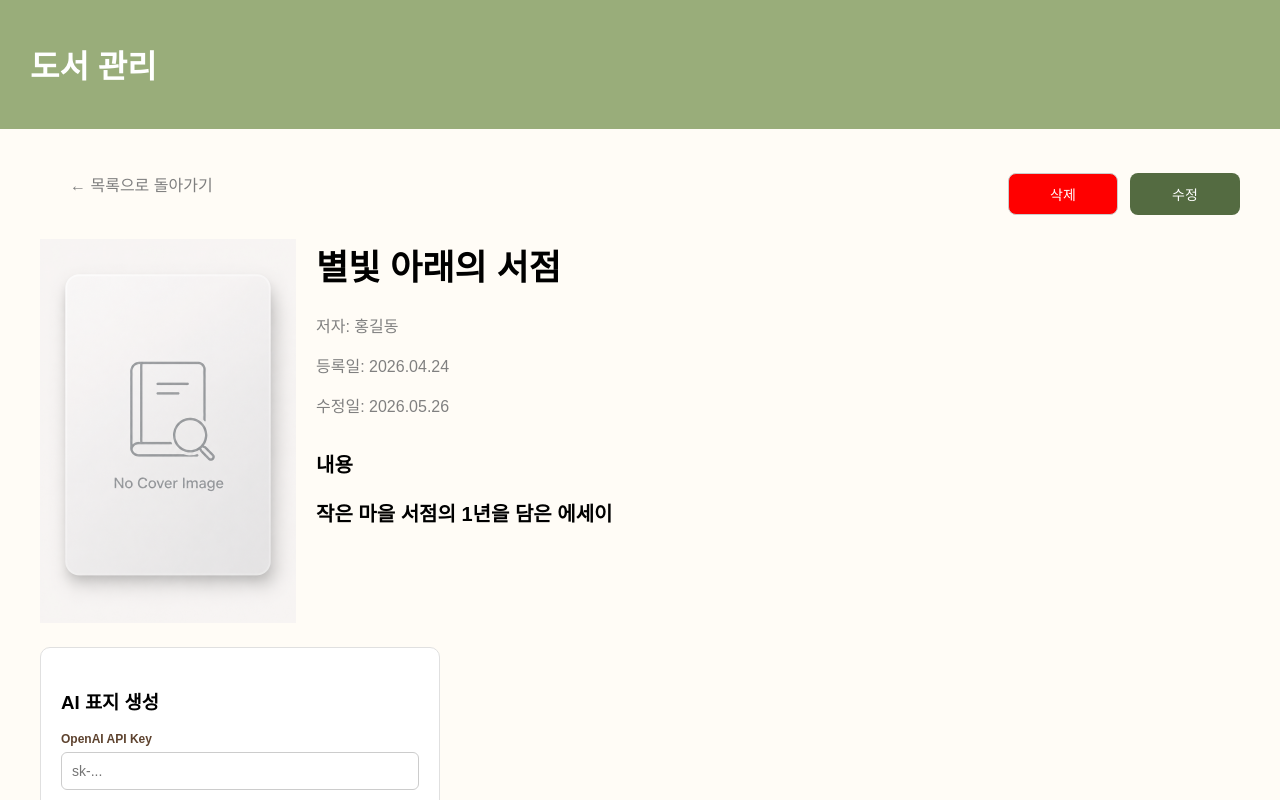
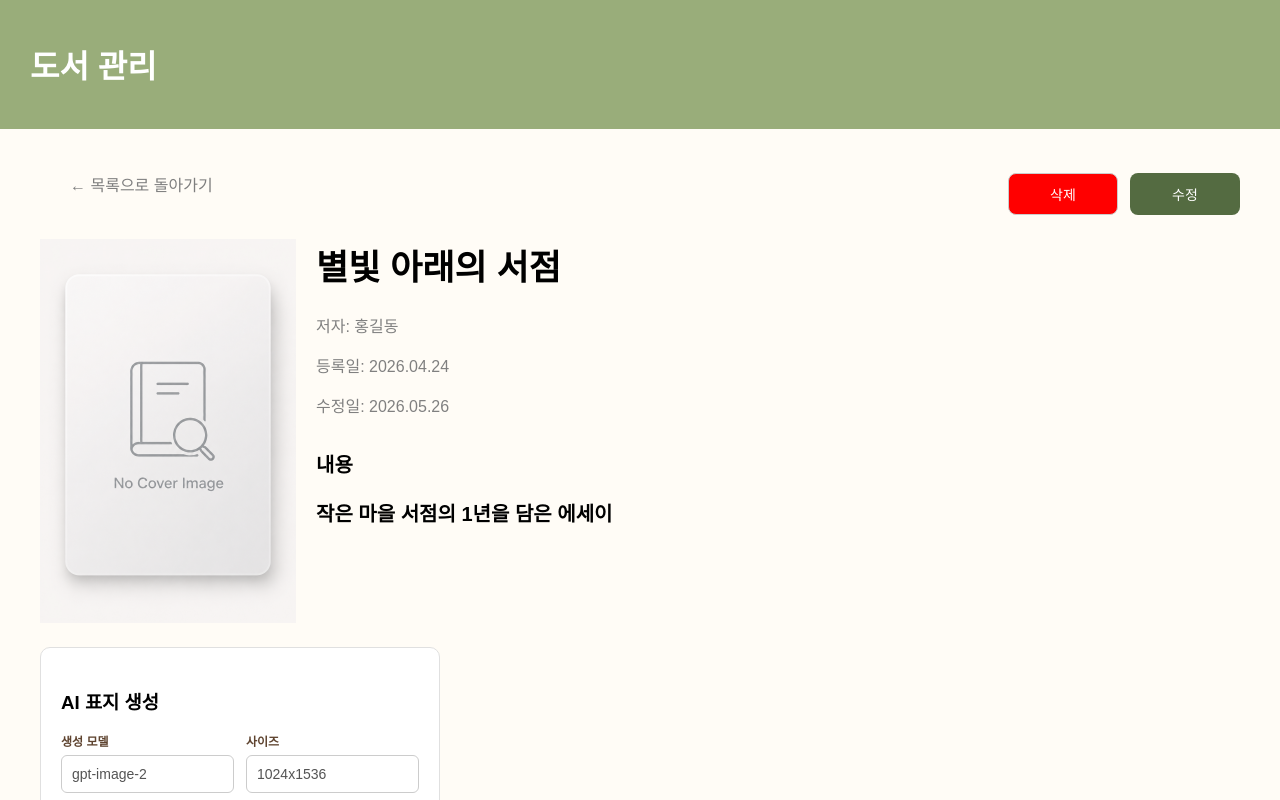
Before and after one commit to lsh4323/AIVLE_Mini-Project_4, a React (Vite) app: page /infobook/1 in a window 1280 px wide. Shown: the top 800 px of the page. Built offline with nearby package versions, Linux system fonts and the light colour scheme; no server answers; data requests are answered from the project's data file.

Commit message:
api키 입력 부분 삭제

```diff
--- a/src/screens/BookInfoScreen.jsx
+++ b/src/screens/BookInfoScreen.jsx
@@ -19,7 +19,6 @@ function BookInfoScreen({
   console.log('changeContent : ', changeContent);
 
   {/* AI 이미지 생성 useState */}
-  const [userApiKey, setUserApiKey] = useState('');
   const [selectedQuality, setSelectedQuality] = useState('medium');
   const [isGenerating, setIsGenerating] = useState(false);
 
@@ -56,14 +55,10 @@ function BookInfoScreen({
 
   {/* AI 이미지 생성 핸들러 */}
   const handleMakeImgClick = async () => {
-    if (!userApiKey) {
-      alert('API 키를 입력해주세요.');
-      return;
-    }
     setIsGenerating(true);
 
     try {
-      await onMakeImg(book, userApiKey, selectedQuality);
+      await onMakeImg(book, selectedQuality);
     } catch (err) {
       console.error(err);
     } finally {
@@ -131,17 +126,7 @@ function BookInfoScreen({
 
       <div className="ai-image-section">
         <h3>AI 표지 생성</h3>
-        <div>
-          <label className="ai-label">OpenAI API Key</label>
-          <input
-            type="password"
-            value={userApiKey}
-            onChange={(e) => setUserApiKey(e.target.value)}
-            disabled={isGenerating}
-            placeholder="sk-..."
-            className="api-input"
-          />
-        </div>
+
         <div className="ai-input-row">
           <div className="ai-input-group">
             <label className="ai-label">생성 모델</label>
```
